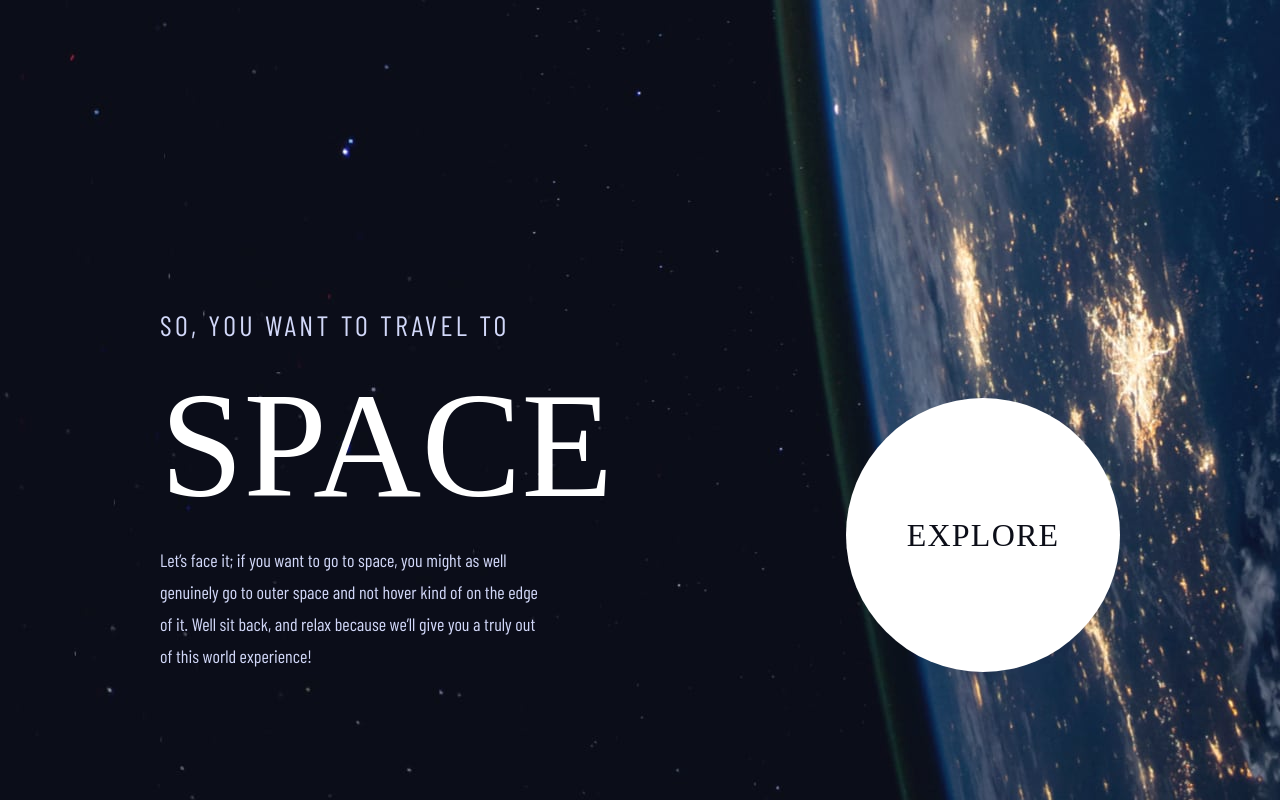
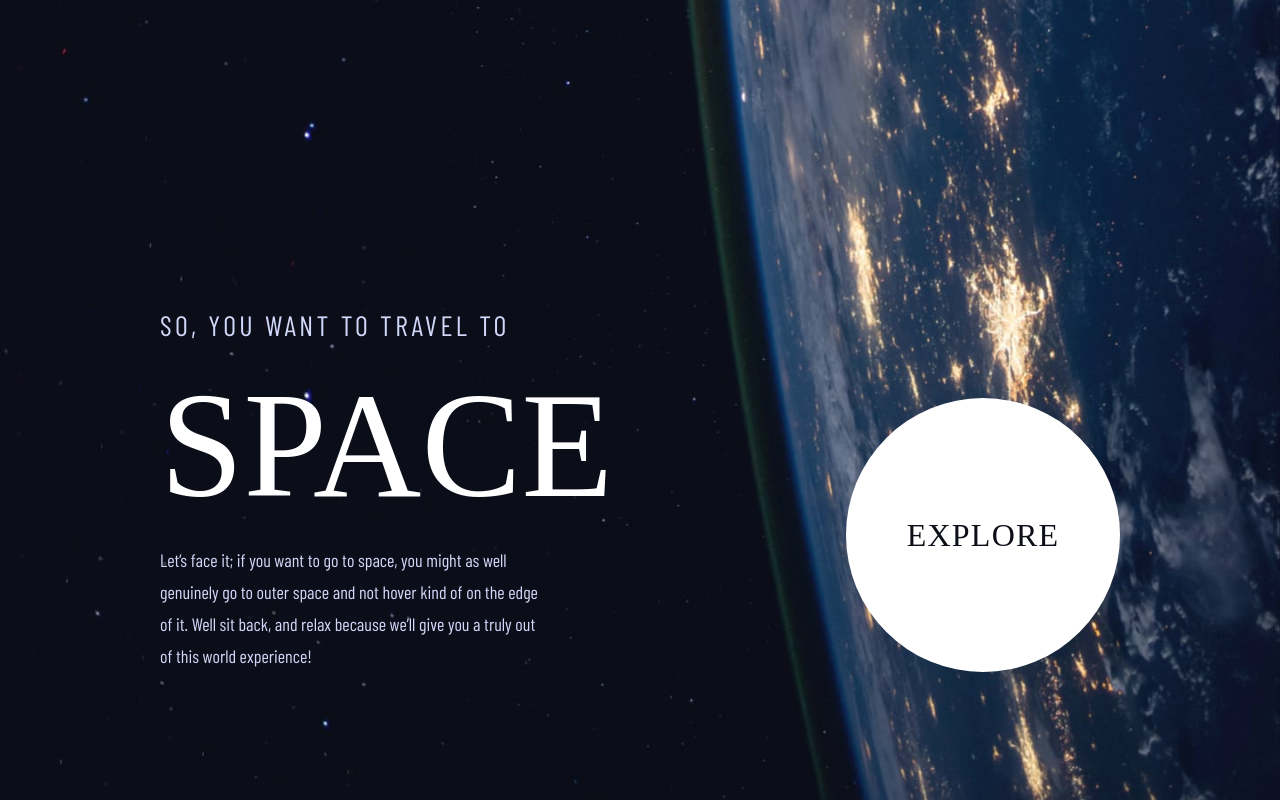
Before and after one commit to lorenacrincon/space-tourism-website, a React (Vite) app: page / in a window 1280 px wide. Built offline with nearby package versions, Linux system fonts and the light colour scheme; a web font is replaced by a local one.

Commit message:
Background-size

```diff
--- a/src/assets/components/Home.jsx
+++ b/src/assets/components/Home.jsx
@@ -2,7 +2,7 @@ import React from "react";
 
 function Home() {
   return (
-    <main className="home-main">
+    <main className="main-container home-main">
       <section className="mx-6 flex-col h-full justify-end md:mx-40 pb-12 md:pb-0 flex md:justify-center md:gap-12 lg:flex-row lg:justify-between lg:items-end lg:pb-32">
         <div className="flex flex-col justify-center align-middle gap-4 lg:gap-6 lg:w-2/5">
           <h2 className=" lg:text-start main-subheading text-[20px] lg:text-[28px]">
--- a/src/assets/styles/home.css
+++ b/src/assets/styles/home.css
@@ -1,9 +1,11 @@
 .home-main {
   background-image: url(../home/background-home-mobile.jpg);
-  background-position: cover;
+  background-size: cover;
   background-repeat: no-repeat;
+  background-attachment: fixed;
   height: 100vh;
 }
+
 .main-subheading {
   color: var(--lightBlueGray);
   text-align: center;
```
